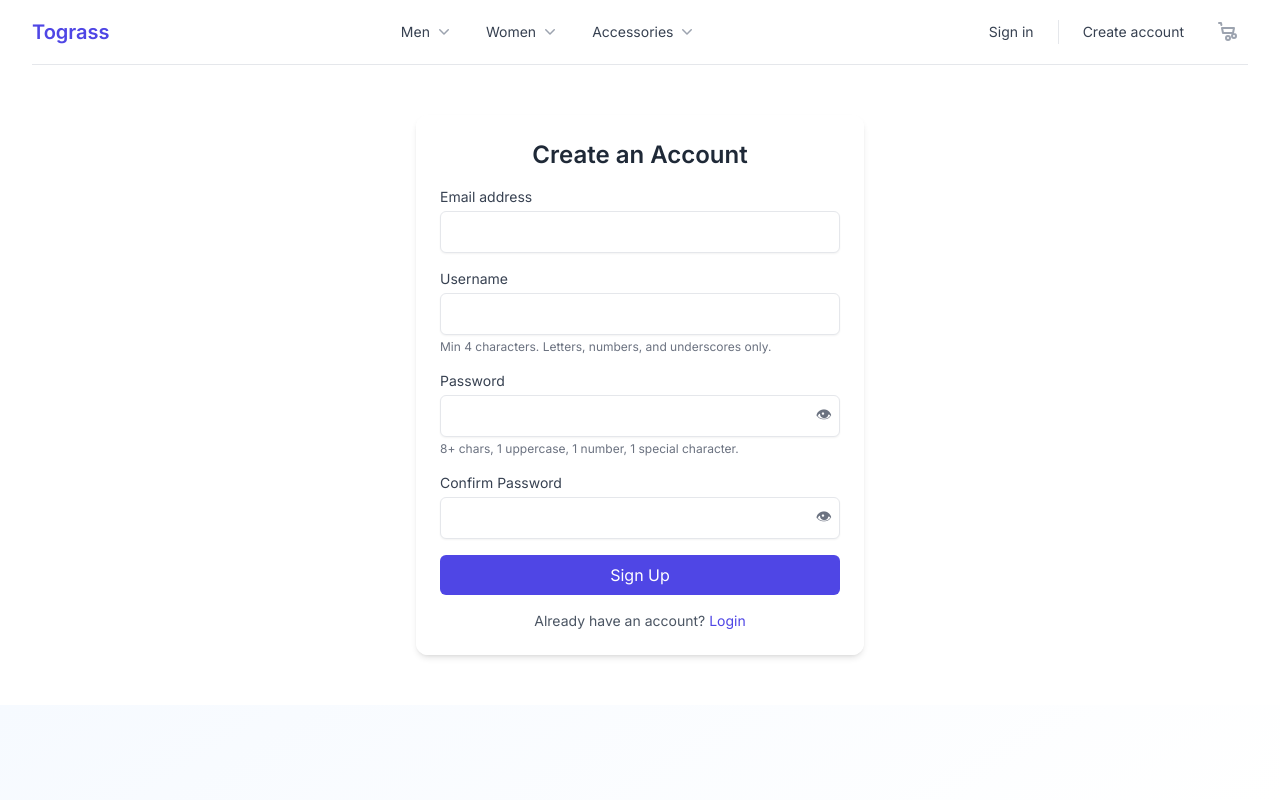
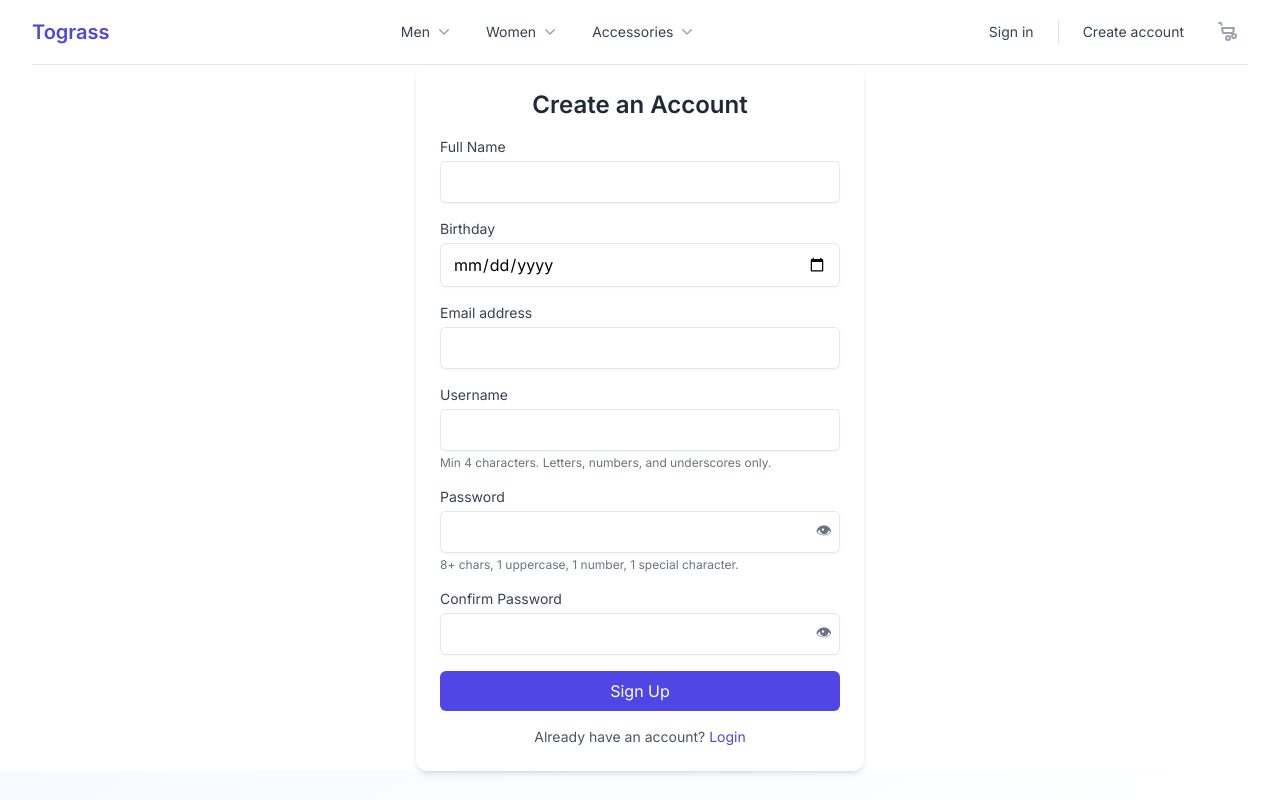
Before and after one commit to htran174/cpsc_362_sp2025_group4, a Flask app: page /signup in a window 1280 px wide. Run offline with Flask 3, Linux system fonts and the light colour scheme; some libraries are stand-ins or nearby versions.

Commit message:
now ask for fullname and birday

```diff
--- a/website/templates/sign-up.html
+++ b/website/templates/sign-up.html
@@ -140,6 +140,20 @@
       {% endwith %}
 
       <form action="{{ url_for('auth.signup') }}" method="POST" onsubmit="return validateForm()">
+        <!-- Full Name -->
+        <div class="mb-4">
+          <label for="fullname" class="block text-sm font-medium text-gray-700">Full Name</label>
+          <input type="text" id="fullname" name="fullname" class="mt-1 w-full px-3 py-2 border rounded-md shadow-sm focus:ring focus:outline-none" required>
+          <p id="fullnameError" class="text-red-500 text-sm mt-1 hidden">Full name is required.</p>
+        </div>
+
+        <!-- Birthday -->
+        <div class="mb-4">
+          <label for="birthday" class="block text-sm font-medium text-gray-700">Birthday</label>
+          <input type="date" id="birthday" name="birthday" class="mt-1 w-full px-3 py-2 border rounded-md shadow-sm focus:ring focus:outline-none" required>
+          <p id="birthdayError" class="text-red-500 text-sm mt-1 hidden">Please select your birthday.</p>
+        </div>
+
         <!-- Email -->
         <div class="mb-4">
           <label for="email" class="block text-sm font-medium text-gray-700">Email address</label>
@@ -198,6 +212,8 @@
     }
 
     function validateForm() {
+        const fullname = document.getElementById("fullname").value.trim();
+        const birthday = document.getElementById("birthday").value;
         const username = document.getElementById("username").value;
         const password = document.getElementById("password").value;
         const confirm = document.getElementById("conf_password").value;
@@ -206,11 +222,13 @@
         const passValid = /^(?=.*[A-Z])(?=.*\d)(?=.*[^A-Za-z0-9]).{8,}$/.test(password);
         const match = password === confirm;
 
+        document.getElementById("fullnameError").classList.toggle("hidden", fullname.length > 0);
+        document.getElementById("birthdayError").classList.toggle("hidden", birthday !== "");
         document.getElementById("usernameError").classList.toggle("hidden", userValid);
         document.getElementById("passwordError").classList.toggle("hidden", passValid);
         document.getElementById("confirmError").classList.toggle("hidden", match);
 
-      return userValid && passValid && match;
+        return fullname.length > 0 && birthday && userValid && passValid && match;
     }
   </script>
 </body>
```
Lines whose indentation alone changed are shown as unchanged.
